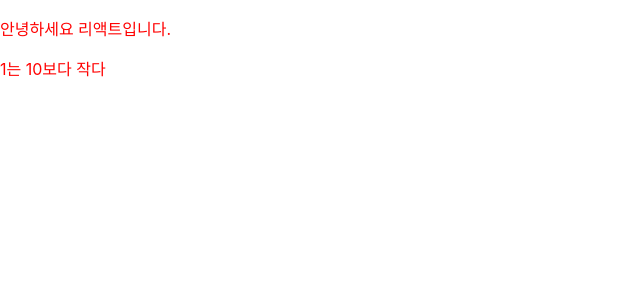
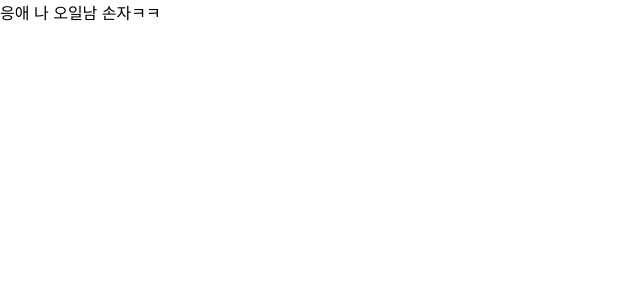
Before and after one commit to 9mean2/React_First-Start, a React (Create React App) app: page / in a window 1280 px wide. Shown: the top 300 px of the page, without its empty margins (0-640 px from the left). Built offline with nearby package versions, Linux system fonts and the light colour scheme.

Commit message:
use props

```diff
--- a/src/App.js
+++ b/src/App.js
@@ -1,20 +1,27 @@
 import React from "react";
 
+// props 를 통해 부모에서 자식 데이터가 전달
+function Son(props) {
+  console.log("props", props);
+  return <div>응애 나 {props.gfn} 손자ㅋㅋ</div>;
+}
+
+// 부모에서 자식 한테 정보를 전달했다
+function Mother(props) {
+  // console.log("props", props.GrandFatherName);
+  const gfn = props.GrandFatherName;
+
+  const name = "흥부인";
+  return <Son gfn={gfn} />;
+}
+
+function GrandFather() {
+  const name = "오일남";
+  return <Mother GrandFatherName={name} />;
+}
+
 function App() {
-  const number = 1;
-
-  const pTagStyle = {
-    color: "red",
-  };
-
-  return (
-    <div>
-      <p style={pTagStyle}>안녕하세요 리액트입니다.</p>
-      <p style={pTagStyle}>
-        {number > 10 ? number + "은 10 보다 크다" : number + "는 10보다 작다"}
-      </p>
-    </div>
-  );
+  return <GrandFather />;
 }
 
 export default App;
```
